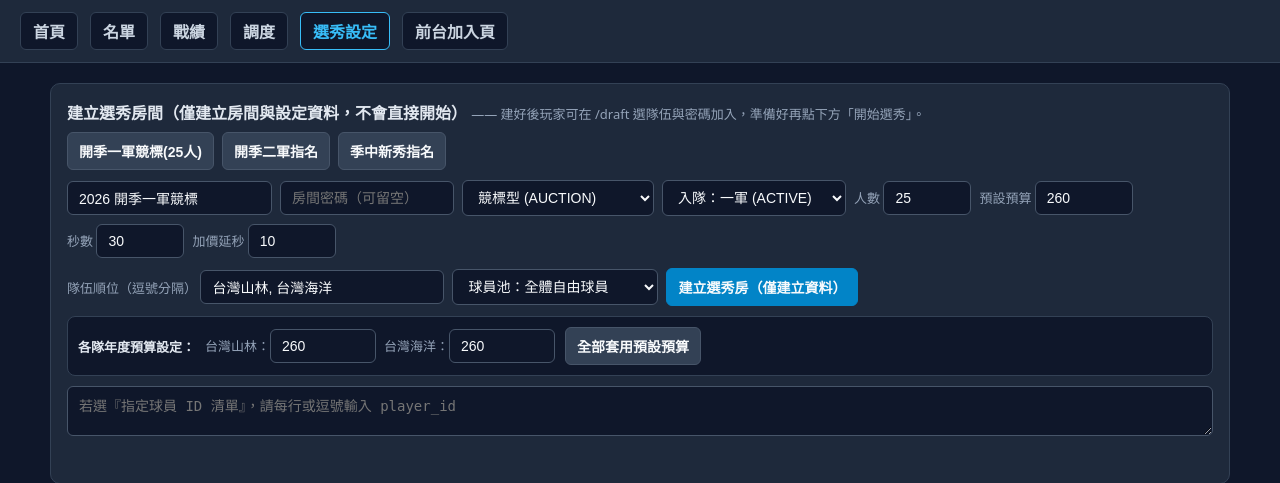
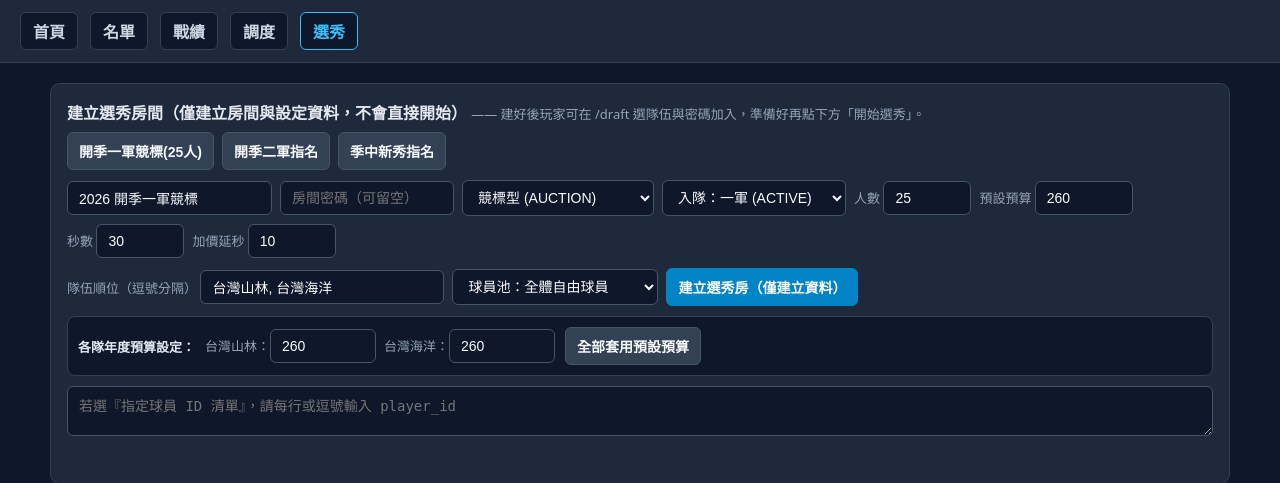
Before and after one commit to andrew950319-sys/fantasy-cpbl-winter, a FastAPI app: page /draft/admin in a window 1280 px wide. Shown: the top 483 px of the page. Run offline with FastAPI, Linux system fonts and the light colour scheme; data comes from the database, SQL or seed files in the repository; both versions use the stored data as it was after the commit.

Commit message:
Simplify draft and draft admin navigation labels

```diff
--- a/templates/draft.html
+++ b/templates/draft.html
@@ -32,7 +32,7 @@
     <a href="/roster">名單</a>
     <a href="/standings">戰績</a>
     <a href="/matchup">調度</a>
-    <a href="/draft/admin" class="active">選秀</a>
+
   </nav>
 
   <div class="container">
--- a/templates/draft_admin.html
+++ b/templates/draft_admin.html
@@ -25,13 +25,12 @@
   </style>
 </head>
 <body>
-      <nav style="position: relative; z-index: 50;">
+        <nav style="position: relative; z-index: 50;">
     <a href="/">首頁</a>
     <a href="/roster">名單</a>
     <a href="/standings">戰績</a>
     <a href="/matchup">調度</a>
-    <a href="/draft/admin" class="active">選秀設定</a>
-    <a href="/draft">前台加入頁</a>
+    <a href="/draft/admin" class="active">選秀</a>
   </nav>
 
   <div class="container">
```
Also changed, not shown: fantasy_league.db.
